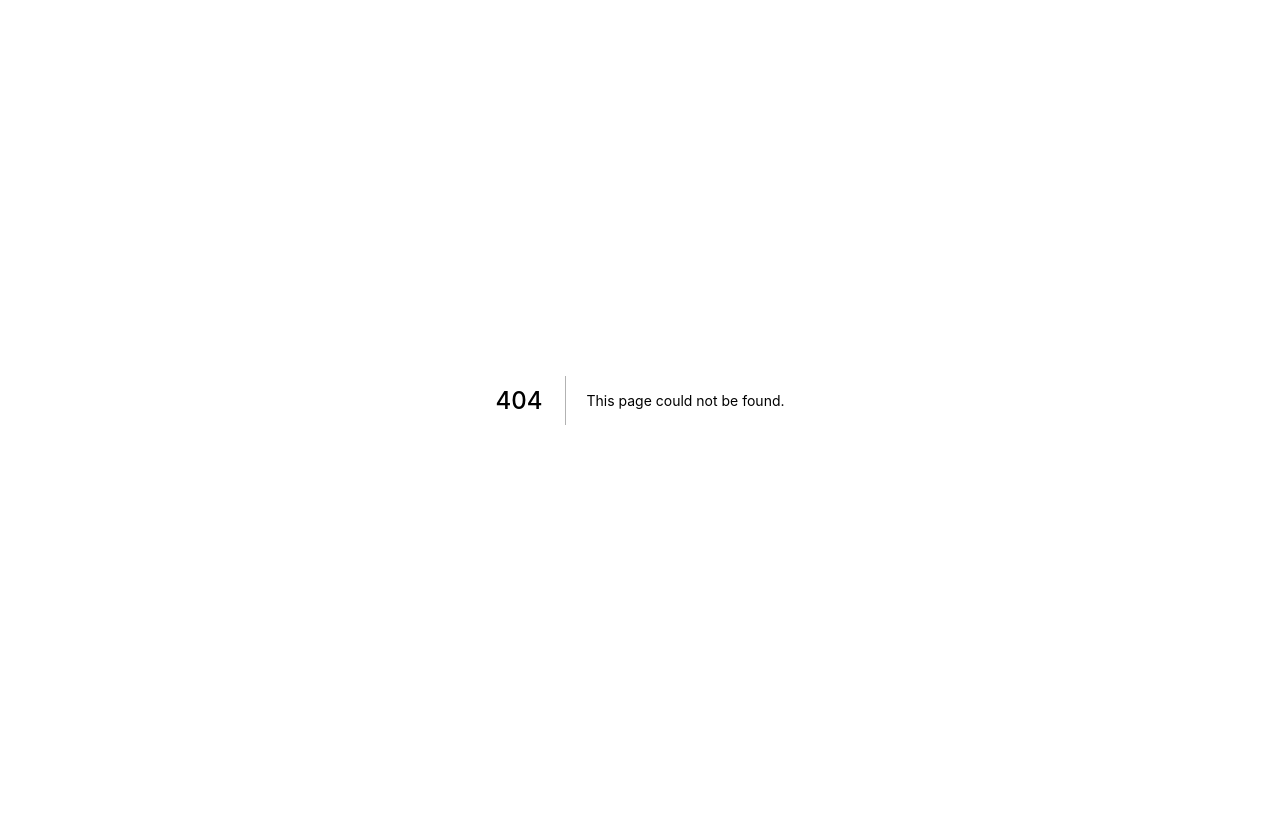
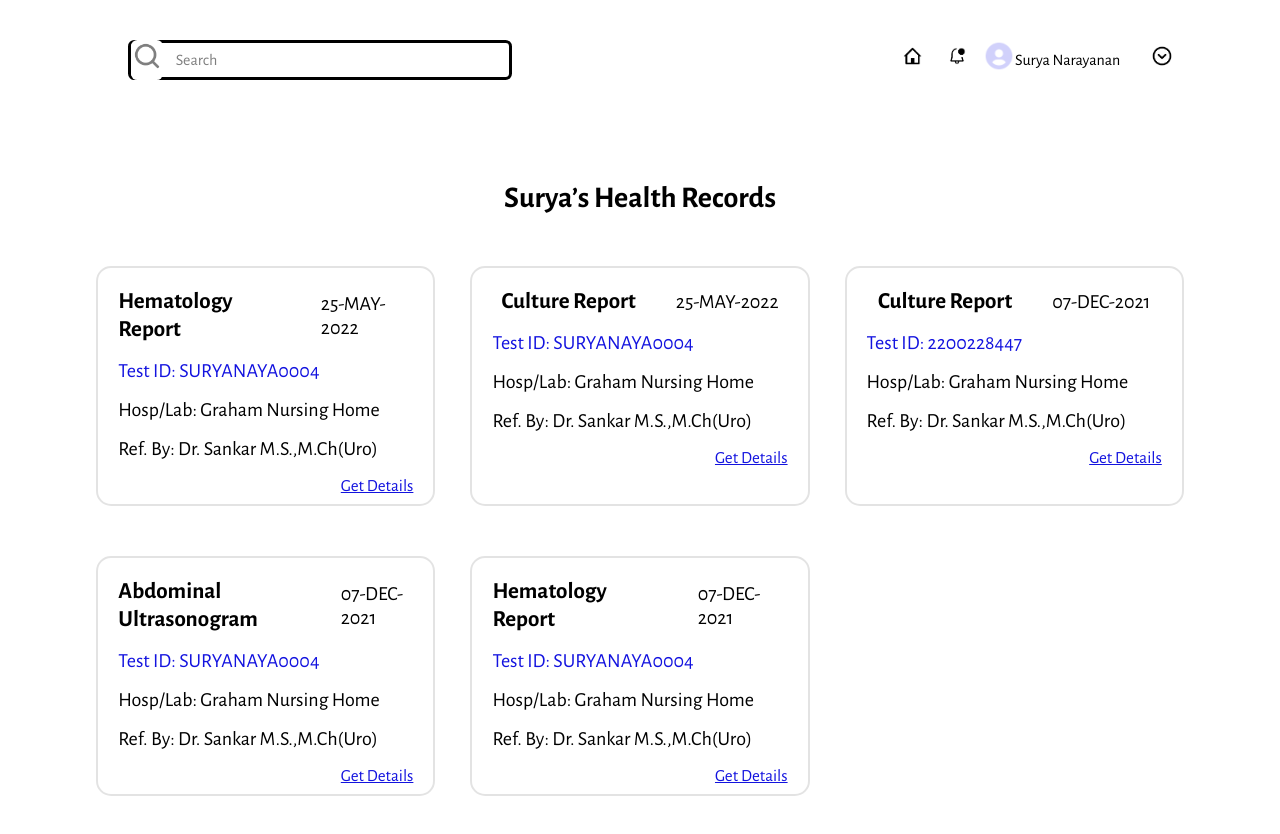
Before and after one commit to Vishal-techy/Hospital-Portal-PLI-Blockathon, a Next.js app: page /previousHealthRecords in a window 1280 px wide. Before the commit this address had no page. Shown: the top 834 px of the page. Before the commit the page ends 800 px from the top, so only its background shows below. Built offline with nearby package versions, Linux system fonts and the light colour scheme.

Commit message:
completed previous health records page

```diff
--- /dev/null
+++ b/pages/previousHealthRecords.js
@@ -0,0 +1,146 @@
+import React from 'react'
+import Head from 'next/head'
+import Image from 'next/image'
+import styles from '../styles/previousHealthRecords.module.css'
+import mypic from '../public/blackboxgraph.png'
+import home from '../public/home.png'
+import notf from '../public/notf.png'
+import search from '../public/search.png'
+import prof from '../public/prof.png'
+import done from '../public/done.png'
+
+function previousHealthRecords() {
+  return (
+    <div>
+
+<Head>
+        <title>Emergent</title>
+        <meta name="description" content="Generated by create next app" />
+        <link rel="icon" href="/favicon.ico" />
+    </Head>
+
+      <div className={styles.Topbar} >
+
+            <div className={styles.Searchbox}>
+
+              <div className={styles.homebox3}>
+                <Image
+                    src={search}
+                />
+              </div>
+
+              <p  className={styles.Searchboxtext}>Search</p>
+            </div>
+
+
+     <div className={styles.Topbar2}>
+
+             <div className={styles.homebox}>
+             <Image
+             src={home}
+             />
+             </div>
+             <div className={styles.homebox2}>
+              <Image
+              src={notf}
+              />
+
+               </div>
+               <div className={styles.homebox4}>
+                <Image
+                src={prof}
+                />
+               </div>
+             <p className={styles.hometxt}>Surya Narayanan</p>
+             <div className={styles.homebox2}>
+             <Image
+             src={done}
+             />
+             </div>
+
+     </div>
+    </div>
+
+    <div className={styles.backgroundBox}>
+        <h1 className={styles.heading}>Surya’s Health Records</h1>
+
+        <div className={styles.dataGrid}>
+            <div className={styles.liveDataCard}>
+                <div className={styles.flexRow}>
+                    <div className={styles.dataName}>Hematology Report</div>
+                    <div className={styles.dataTime}>25-MAY-2022</div>
+                </div>
+
+                <div className={styles.recordID}>Test ID: SURYANAYA0004</div>
+
+                <div className={styles.detailsData}>Hosp/Lab: Graham Nursing Home</div>
+                <div className={styles.detailsData}>Ref. By: Dr. Sankar M.S.,M.Ch(Uro)</div>
+
+                <div className={styles.getDetails}>Get Details</div>
+            </div>
+
+            <div className={styles.liveDataCard}>
+                <div className={styles.flexRow}>
+                    <div className={styles.dataName}>Culture Report</div>
+                    <div className={styles.dataTime}>25-MAY-2022</div>
+                </div>
+
+                <div className={styles.recordID}>Test ID: SURYANAYA0004</div>
+
+                <div className={styles.detailsData}>Hosp/Lab: Graham Nursing Home</div>
+                <div className={styles.detailsData}>Ref. By: Dr. Sankar M.S.,M.Ch(Uro)</div>
+
+                <div className={styles.getDetails}>Get Details</div>
+            </div>
+
+            <div className={styles.liveDataCard}>
+                <div className={styles.flexRow}>
+                    <div className={styles.dataName}>Culture Report</div>
+                    <div className={styles.dataTime}>07-DEC-2021</div>
+                </div>
+
+                <div className={styles.recordID}>Test ID: 2200228447</div>
+
+                <div className={styles.detailsData}>Hosp/Lab: Graham Nursing Home</div>
+                <div className={styles.detailsData}>Ref. By: Dr. Sankar M.S.,M.Ch(Uro)</div>
+
+                <div className={styles.getDetails}>Get Details</div>
+            </div>
+
+            <div className={styles.liveDataCard}>
+                <div className={styles.flexRow}>
+                    <div className={styles.dataName}>Abdominal
+Ultrasonogram</div>
+                    <div className={styles.dataTime}>07-DEC-2021</div>
+                </div>
+
+                <div className={styles.recordID}>Test ID: SURYANAYA0004</div>
+
+                <div className={styles.detailsData}>Hosp/Lab: Graham Nursing Home</div>
+                <div className={styles.detailsData}>Ref. By: Dr. Sankar M.S.,M.Ch(Uro)</div>
+
+                <div className={styles.getDetails}>Get Details</div>
+            </div>
+
+            <div className={styles.liveDataCard}>
+                <div className={styles.flexRow}>
+                    <div className={styles.dataName}>Hematology Report</div>
+                    <div className={styles.dataTime}>07-DEC-2021</div>
+                </div>
+
+                <div className={styles.recordID}>Test ID: SURYANAYA0004</div>
+
+                <div className={styles.detailsData}>Hosp/Lab: Graham Nursing Home</div>
+                <div className={styles.detailsData}>Ref. By: Dr. Sankar M.S.,M.Ch(Uro)</div>
+
+                <div className={styles.getDetails}>Get Details</div>
+            </div>
+        </div>
+
+    </div>
+
+    </div>
+  )
+}
+
+export default previousHealthRecords
--- /dev/null
+++ b/styles/previousHealthRecords.module.css
@@ -0,0 +1,149 @@
+@import url("https://fonts.googleapis.com/css2?family=Alegreya+Sans:ital,wght@0,100;0,300;0,400;0,500;0,700;0,800;0,900;1,100;1,300;1,400;1,500;1,700;1,800;1,900&display=swap");
+
+.heading {
+  font-family: "Alegreya Sans", sans-serif;
+  font-size: 30px;
+  color: #000000;
+  font-weight: 700;
+  text-align: center;
+  padding-top: 40px;
+  padding-bottom: 30px;
+}
+
+.Searchbox {
+  height: 5vh;
+  width: 30vw;
+  margin-left: 10vw;
+  background-color: white;
+  border-radius: 0.5vw;
+  border: solid;
+  display: flex;
+  align-items: center;
+}
+
+.Topbar {
+  height: 10vh;
+  width: 100vw;
+  margin-top: 5vh;
+  display: flex;
+  flex-direction: row;
+  /* background-color: green; */
+}
+.Searchboxtext {
+  font-family: "Alegreya Sans", sans-serif;
+  color: black;
+  font-weight: 200;
+  opacity: 50%;
+}
+
+.homebox {
+  height: 5vh;
+  width: 2.5vw;
+  background-color: white;
+  margin-left: 30vw;
+  border-radius: 0.5vw;
+}
+.homebox3 {
+  height: 5vh;
+  width: 2.5vw;
+  background-color: white;
+  /* margin-left: 30vw; */
+  border-radius: 0.5vw;
+  margin-right: 1vw;
+}
+.homebox4 {
+  height: 5vh;
+  width: 2.5vw;
+  /* background-color: white; */
+  margin-left: 0.8vw;
+  border-radius: 0.5vw;
+  margin-right: 1vw;
+}
+.homebox2 {
+  height: 5vh;
+  width: 2.5vw;
+  background-color: white;
+  margin-left: 1vw;
+  border-radius: 0.5vw;
+}
+.hometxt {
+  font-family: "Alegreya Sans", sans-serif;
+  color: black;
+  margin-left: -1vw;
+  margin-right: 1vw;
+  /* margin-top:-.01vw; */
+}
+
+.Topbar2 {
+  display: flex;
+  justify-content: center;
+  align-items: center;
+  height: 5vh;
+}
+
+.backgroundBox {
+  width: 90vw;
+  height: 800px;
+  border-radius: 20px;
+  background-color: #ffffff;
+  margin: 0 auto;
+}
+
+.dataGrid {
+  display: grid;
+  grid-template-columns: auto auto auto;
+  column-gap: 35px;
+  row-gap: 50px;
+  justify-content: center;
+}
+
+.liveDataCard {
+  width: 26.5vw;
+  height: 240px;
+  border-radius: 15px;
+  border: 2px solid #0000001c;
+  padding: 20px;
+}
+
+.flexRow {
+  display: flex;
+  align-items: center;
+  justify-content: center;
+  gap: 40px;
+}
+
+.dataName {
+  font-family: "Alegreya Sans", sans-serif;
+  font-size: 23px;
+  font-weight: 700;
+  color: #000000;
+}
+
+.dataTime {
+  font-family: "Alegreya Sans", sans-serif;
+  font-size: 20px;
+  color: #000000;
+}
+
+.recordID {
+  font-family: "Alegreya Sans", sans-serif;
+  font-size: 20px;
+  color: #1313df;
+  margin-top: 15px;
+}
+
+.detailsData {
+  font-family: "Alegreya Sans", sans-serif;
+  font-size: 20px;
+  color: #000000;
+  margin-top: 15px;
+}
+
+.getDetails {
+  font-family: "Alegreya Sans", sans-serif;
+  font-size: 17px;
+  text-decoration: underline;
+  color: #1313df;
+  margin-top: 15px;
+  float: right;
+}
```
Also changed, not shown: pages/second.js (deleted, +0 -74 lines).
